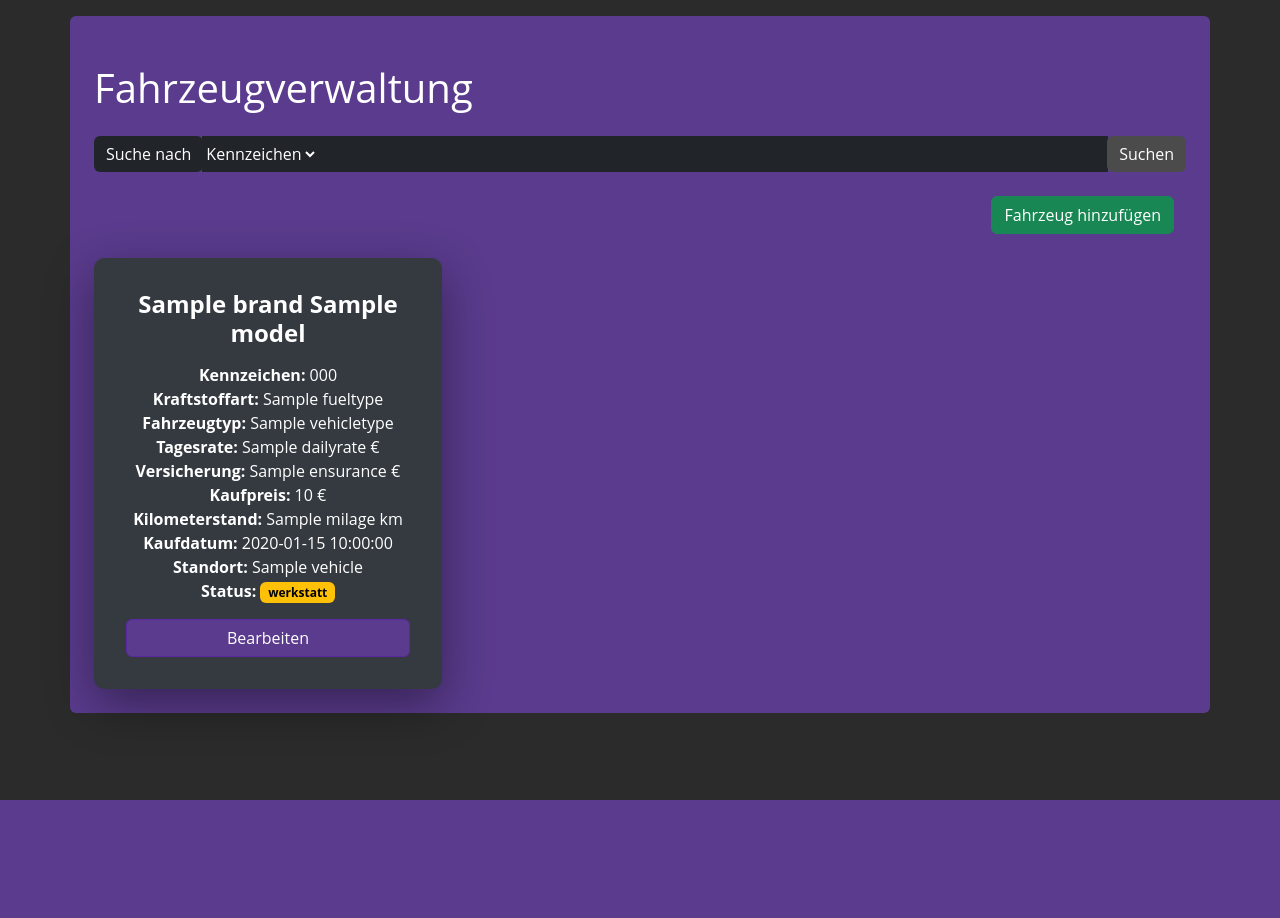
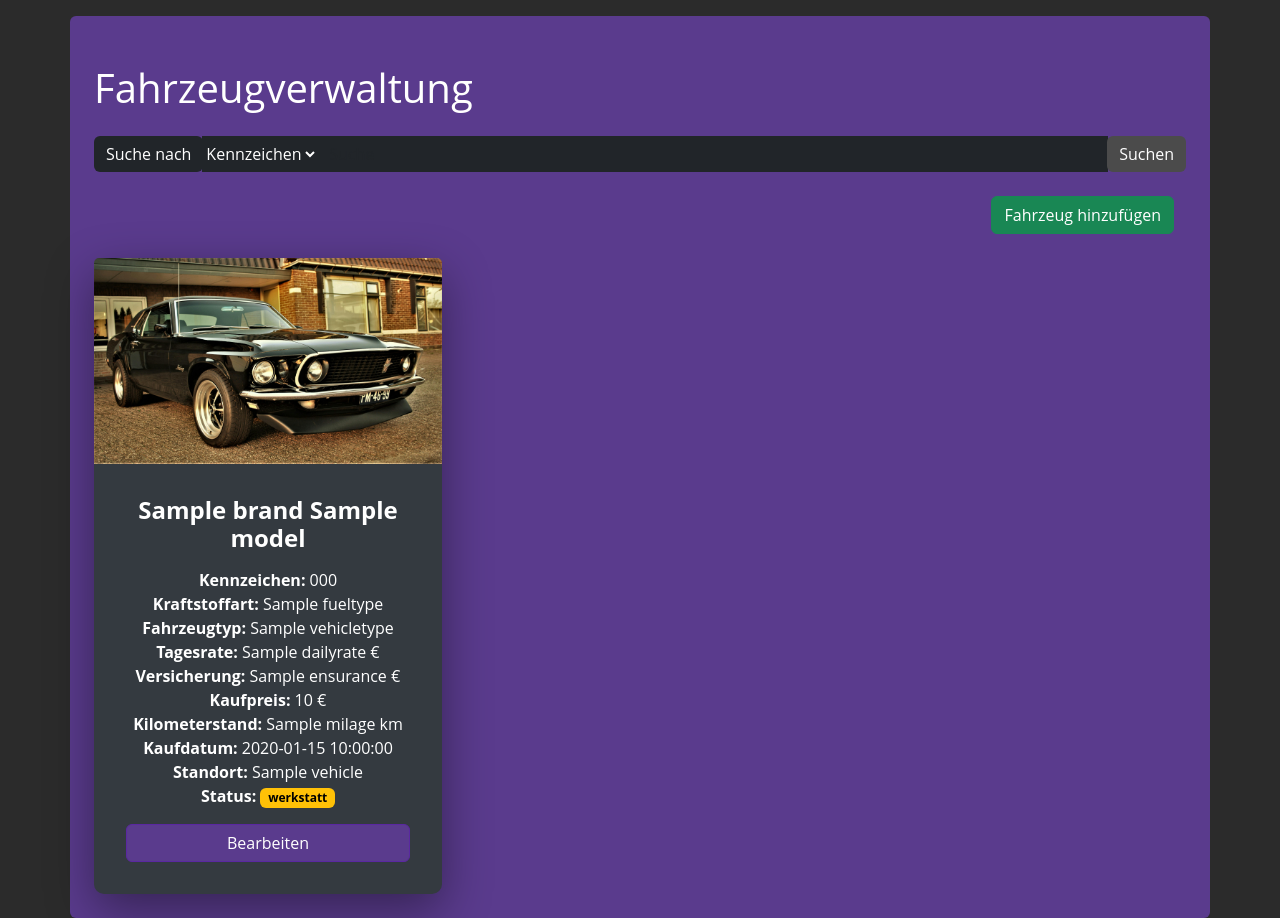
Before and after one commit to MultiKnacker/Projekt-WIN, a Python web app: template flask/templates/vehiclesview.html in a window 1280 px wide. Before the commit the page ends 800 px from the top, so only its background shows below. Run offline with Jinja, Linux system fonts and the light colour scheme; the template is opened without the code that fills it: most values are stand-ins (such as "Sample title", 1, 10 or a date in 2020); some libraries are stand-ins or nearby versions.

Commit message:
Placeholder Image hinzugefügt

```diff
--- a/flask/templates/vehiclesview.html
+++ b/flask/templates/vehiclesview.html
@@ -36,6 +36,7 @@
             {% for vehicle in vehicles %}
             <div class="col-md-4">
                 <div class="card mb-4">
+                    <img src="{{ url_for('static', filename='pics/car_pics/car_placeholder.jpg') }}" class="card-img-top" alt="Fahrzeugbild">
                     <div class="card-body">
                         <h5 class="card-title">{{ vehicle.brand }} {{ vehicle.model }}</h5>
                         <p class="card-text">
```
